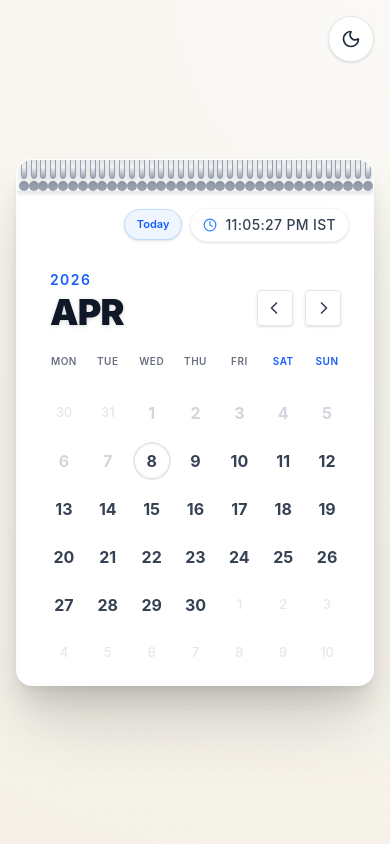
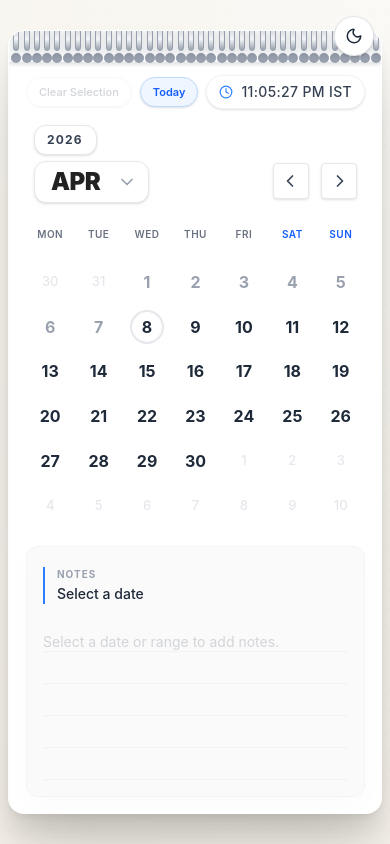
Before and after one commit to realhrishi/takeUforward, a Next.js app: page / in a window 390 px wide. Built offline with nearby package versions, Linux system fonts and the light colour scheme; grey boxes are pictures that could not be loaded.

Commit message:
final updated calander UI/UX

```diff
--- a/src/app/globals.css
+++ b/src/app/globals.css
@@ -32,6 +32,7 @@ body {
   -webkit-font-smoothing: antialiased;
   -moz-osx-font-smoothing: grayscale;
   transition: background-color 0.5s ease, background-image 0.5s ease;
+  overflow: hidden;
 }
 
 html.dark body {
--- a/src/app/page.tsx
+++ b/src/app/page.tsx
@@ -1,8 +1,8 @@
 "use client";
 
-import React, { useState, useEffect } from 'react';
+import React, { useState, useEffect, useRef } from 'react';
 import { HeroPanel } from '../components/Hero/HeroPanel';
-import { CalendarGrid } from '../components/Calendar/CalendarGrid';
+import { CalendarGrid, CalendarGridHandle } from '../components/Calendar/CalendarGrid';
 import { usePersistence } from '../hooks/usePersistence';
 import { SpiralBinding } from '../components/UI/SpiralBinding';
 import { NotesPanel } from '../components/Notes/NotesPanel';
@@ -19,6 +19,7 @@ export default function Home() {
   const [displayedYear, setDisplayedYear] = useState(new Date().getFullYear());
   const [isDarkMode, setIsDarkMode] = usePersistence<boolean>('wall-calendar:theme-dark', false);
 
+  const calendarRef = useRef<CalendarGridHandle>(null);
   const [mounted, setMounted] = useState(false);
 
   useEffect(() => {
@@ -36,55 +37,54 @@ export default function Home() {
 
   if (!mounted) return <div className="min-h-screen bg-transparent" />;
 
-  const isNotesOpen = !!selection.start;
-
   return (
-    <main className="min-h-[100dvh] w-full flex items-center justify-center p-4 sm:p-8 relative">
+    <main className="h-[100dvh] w-full flex items-center justify-center p-2 sm:p-4 relative overflow-hidden">
       {/* Dark Mode Toggle */}
       <button
         onClick={() => setIsDarkMode(!isDarkMode)}
-        className="absolute top-4 sm:top-8 right-4 sm:right-8 p-3 rounded-full bg-white dark:bg-[#2A2622] shadow-sm border border-gray-200 dark:border-[#3A3632] text-gray-800 dark:text-[#EFE7DA] hover:scale-105 transition-all z-50 group"
+        className="absolute top-4 sm:top-6 right-4 sm:right-6 p-2.5 rounded-full bg-white dark:bg-[#2A2622] shadow-sm border border-gray-200 dark:border-[#3A3632] text-gray-800 dark:text-[#EFE7DA] hover:scale-105 transition-all z-50 group"
         aria-label="Toggle Dark Mode"
       >
-        {isDarkMode ? <Sun size={20} className="group-hover:rotate-90 transition-transform duration-300" /> : <Moon size={20} className="group-hover:-rotate-12 transition-transform duration-300" />}
+        {isDarkMode ? <Sun size={18} className="group-hover:rotate-90 transition-transform duration-300" /> : <Moon size={18} className="group-hover:-rotate-12 transition-transform duration-300" />}
       </button>
 
       {/* Main Calendar Card Entity */}
-      <div className="w-full max-w-5xl bg-white dark:bg-[#F5F5F5] rounded-[16px] flex flex-col relative overflow-hidden transition-colors duration-500 shadow-premium dark:shadow-[0_20px_60px_-10px_rgba(0,0,0,0.4)] border border-transparent dark:border-black/5">
+      <div className="w-full max-w-[900px] max-h-[96vh] bg-white dark:bg-[#F5F5F5] rounded-[16px] flex flex-col relative overflow-hidden transition-colors duration-500 shadow-premium dark:shadow-[0_20px_60px_-10px_rgba(0,0,0,0.4)] border border-transparent dark:border-black/5">
 
         {/* Full-width continuous spiral binding at the top */}
         <SpiralBinding />
 
-        <div className="flex flex-col md:flex-row w-full relative z-10 transition-colors duration-500">
+        <div className="flex flex-col md:flex-row w-full flex-1 relative z-10 transition-colors duration-500 h-full max-h-full">
 
-          {/* Left Side: Hero Image Section (40%) */}
-          <div className="w-full md:w-[40%] flex flex-col z-10 bg-white dark:bg-[#F8F8F8] relative">
+          {/* Left Side: Hero Image Section (35%) */}
+          <div className="w-full md:w-[35%] flex flex-col z-10 bg-white dark:bg-[#F8F8F8] relative">
             {/* Subtle dim overlay for the physical paper in dark mode */}
             {isDarkMode && <div className="absolute inset-0 bg-black/[0.03] z-[5] pointer-events-none" />}
             <HeroPanel />
           </div>
 
-          {/* Right Side: Calendar & Notes Container (60%) */}
-          <div className="w-full md:w-[60%] flex flex-col p-6 lg:p-10 bg-white dark:bg-[#EAEAEA] relative shadow-[0_0_30px_rgba(0,0,0,0.03)] dark:shadow-[-5px_0_20px_rgba(0,0,0,0.1)] z-20 md:rounded-l-[12px] border-l border-gray-50 dark:border-[#E0E0E0] transition-colors duration-500">
+          {/* Right Side: Calendar & Notes Container (65%) */}
+          <div className="w-full md:w-[65%] flex flex-col p-4 lg:p-6 lg:px-8 bg-white dark:bg-[#EAEAEA] relative shadow-[0_0_30px_rgba(0,0,0,0.03)] dark:shadow-[-5px_0_20px_rgba(0,0,0,0.1)] z-20 md:rounded-l-[12px] border-l border-gray-50 dark:border-[#E0E0E0] transition-colors duration-500">
 
             {/* Utilities Header: Clock and Selection Reset */}
-            <div className="flex justify-between items-center w-full mb-6 mt-[-8px]">
+            <div className="flex justify-between items-center w-full mb-3 mt-[-4px]">
                <div className="flex items-center">
-                  {selection.start && (
-                    <button
-                      onClick={() => { setSelection({start: null, end: null}); setHoverDate(null); }}
-                      className="px-3 py-1.5 text-[11px] md:text-sm font-medium border border-gray-200 dark:border-[#CCCCCC] rounded-full text-gray-500 dark:text-[#555555] hover:bg-gray-50 dark:hover:bg-[#DDDDDD] hover:text-red-500 dark:hover:text-red-600 transition-colors shadow-sm"
-                    >
-                      Clear Selection
-                    </button>
-                  )}
+                  <button
+                    onClick={() => { setSelection({start: null, end: null}); setHoverDate(null); }}
+                    disabled={!selection.start}
+                    className="px-3 py-1.5 text-[11px] md:text-sm font-medium border border-gray-200 dark:border-[#CCCCCC] rounded-full text-gray-500 dark:text-[#555555] hover:bg-gray-50 dark:hover:bg-[#DDDDDD] hover:text-red-500 dark:hover:text-red-600 transition-colors shadow-sm disabled:opacity-30 disabled:pointer-events-none"
+                  >
+                    Clear Selection
+                  </button>
                </div>
                <div className="flex items-center gap-2 md:gap-3">
                   <button
                     onClick={() => {
                        const d = new Date();
-                       setDisplayedMonth(d.getMonth());
-                       setDisplayedYear(d.getFullYear());
+                       calendarRef.current?.goToMonth(d.getMonth(), d.getFullYear());
+                       const todayStr = d.toISOString().split('T')[0];
+                       setSelection({ start: todayStr, end: null });
+                       setHoverDate(null);
                     }}
                     className="px-3 py-1.5 text-[11px] md:text-sm font-semibold border border-blue-200 dark:border-blue-300 bg-blue-50 dark:bg-blue-100 text-blue-600 dark:text-blue-800 rounded-full hover:bg-blue-100 dark:hover:bg-blue-200 transition-colors shadow-sm"
                   >
@@ -94,8 +94,9 @@ export default function Home() {
                </div>
             </div>
 
-            <div className="w-full transition-all duration-500 flex-1 flex flex-col">
+            <div className="w-full transition-all duration-500 flex-1 flex flex-col min-h-[250px]">
               <CalendarGrid
+                ref={calendarRef}
                 initialMonth={displayedMonth}
                 initialYear={displayedYear}
                 notes={notes}
@@ -108,13 +109,9 @@ export default function Home() {
               />
             </div>
 
-            {/* Slide-in Notes Panel */}
-            <div
-              className={`overflow-hidden transition-all duration-[600ms] ease-[cubic-bezier(0.22,1,0.36,1)] ${
-                isNotesOpen ? 'max-h-[400px] opacity-100 mt-6' : 'max-h-0 opacity-0 mt-0 pt-0'
-              }`}
-            >
-              <div className="flex-1 bg-[#FAFAFA] dark:bg-[#DFDFDF] rounded-[12px] p-5 md:p-6 border border-gray-100 dark:border-[#D5D5D5] shadow-[0_8px_30px_rgb(0,0,0,0.02)] dark:shadow-[0_8px_20px_rgb(0,0,0,0.06)]">
+            {/* Static Notes Panel (No Layout Shift) */}
+            <div className="mt-3 md:mt-4 transition-all duration-500 relative flex-shrink-0">
+              <div className="w-full bg-[#FAFAFA] dark:bg-[#DFDFDF] rounded-[12px] p-4 md:p-5 border border-gray-100 dark:border-[#D5D5D5] shadow-[0_8px_30px_rgb(0,0,0,0.02)] min-h-[160px] md:min-h-[180px]">
                 <NotesPanel
                   notes={notes}
                   setNotes={setNotes}
--- a/src/components/Calendar/CalendarCell.tsx
+++ b/src/components/Calendar/CalendarCell.tsx
@@ -22,8 +22,8 @@ export function CalendarCell({
 
   if (!isCurrentMonth) {
     return (
-      <div className="relative w-full h-10 md:h-12 flex items-center justify-center">
-        <div className="w-8 h-8 md:w-10 md:h-10 flex items-center justify-center text-[13px] md:text-[14px] text-gray-200 dark:text-[#B0B0B0] font-medium select-none pointer-events-none">
+      <div className="relative w-full h-8 md:h-9 flex items-center justify-center">
+        <div className="w-7 h-7 md:w-8 md:h-8 flex items-center justify-center text-[13px] md:text-[14px] text-gray-200 dark:text-[#B0B0B0] font-medium select-none pointer-events-none">
           {format(date, 'd')}
         </div>
       </div>
@@ -33,8 +33,8 @@ export function CalendarCell({
   const isToday = format(new Date(), 'yyyy-MM-dd') === dateStr;
 
   const innerStateClasses = clsx({
-    'text-gray-300 dark:text-[#B0B0B0] cursor-not-allowed': isPast,
-    'text-gray-700 dark:text-[#333333] hover:bg-gray-100 dark:hover:bg-[#DDDDDD] hover:scale-[1.05] hover:shadow-sm hover:z-20': !isPast && !isStart && !isEnd && !isInRange && !isHoverPreview,
+    'text-gray-400 dark:text-[#999999] hover:bg-gray-100 dark:hover:bg-[#DDDDDD] hover:scale-[1.05] hover:shadow-sm hover:z-20': isPast && !isStart && !isEnd && !isInRange && !isHoverPreview,
+    'text-gray-800 dark:text-[#333333] hover:bg-gray-100 dark:hover:bg-[#DDDDDD] hover:scale-[1.05] hover:shadow-sm hover:z-20': !isPast && !isStart && !isEnd && !isInRange && !isHoverPreview,
     'bg-blue-500 text-white shadow-md z-20': isStart || isEnd,
     'text-blue-700 dark:text-blue-800': (isInRange || isHoverPreview) && !isStart && !isEnd,
     'ring-2 ring-gray-200 dark:ring-[#CCCCCC] ring-offset-1 dark:ring-offset-[#EAEAEA]': isToday && !isStart && !isEnd && !isInRange && !isHoverPreview,
@@ -42,13 +42,12 @@ export function CalendarCell({
 
   return (
     <div
-      className="relative w-full h-10 md:h-12 flex items-center justify-center group cursor-pointer"
-      onClick={() => !isPast && onClick(dateStr)}
-      onMouseEnter={() => !isPast && onMouseEnter(dateStr)}
-      title={isPast ? "Past dates cannot be selected" : ""}
+      className="relative w-full h-8 md:h-9 flex items-center justify-center group cursor-pointer"
+      onClick={() => onClick(dateStr)}
+      onMouseEnter={() => onMouseEnter(dateStr)}
       role="gridcell"
       aria-selected={isStart || isEnd || isInRange}
-      aria-disabled={isPast}
+      aria-disabled={false}
     >
       {/* Background connector for range when start or end is selected */}
       {(isInRange || isStart || isEnd || isHoverPreview) && (
@@ -65,7 +64,7 @@ export function CalendarCell({
       )}
 
       {/* Circle Container for hover/active/today states */}
-      <div className={clsx("flex items-center justify-center w-8 h-8 md:w-10 md:h-10 rounded-full transition-all duration-200 ease-out font-bold", innerStateClasses)}>
+      <div className={clsx("flex items-center justify-center w-7 h-7 md:w-8 md:h-8 rounded-full transition-all duration-200 ease-out font-bold", innerStateClasses)}>
         <span>{format(date, 'd')}</span>
 
         {hasNote && (
--- a/src/components/Calendar/CalendarGrid.tsx
+++ b/src/components/Calendar/CalendarGrid.tsx
@@ -1,4 +1,4 @@
-import React, { useEffect, useState, useRef } from 'react';
+import React, { useEffect, useState, useRef, forwardRef, useImperativeHandle } from 'react';
 import { CalendarHeader } from './CalendarHeader';
 import { CalendarCell } from './CalendarCell';
 import { useCalendar } from '../../hooks/useCalendar';
@@ -6,7 +6,7 @@ import { useDateRange } from '../../hooks/useDateRange';
 import { toISODate, isDateInNoteRange } from '../../lib/dateUtils';
 import { Note } from '../../lib/types';
 
-interface CalendarGridProps {
+export interface CalendarGridProps {
   initialMonth?: number;
   initialYear?: number;
   onMonthChange?: (month: number, year: number) => void;
@@ -18,7 +18,11 @@ interface CalendarGridProps {
   hoverDate: string | null;
 }
 
-export function CalendarGrid({
+export interface CalendarGridHandle {
+  goToMonth: (month: number, year: number) => void;
+}
+
+export const CalendarGrid = forwardRef<CalendarGridHandle, CalendarGridProps>(({
   initialMonth = new Date().getMonth(),
   initialYear = new Date().getFullYear(),
   notes,
@@ -28,12 +32,17 @@ export function CalendarGrid({
   onHoverChange,
   onMonthChange,
   hoverDate
-}: CalendarGridProps) {
-  const { currentMonth, currentYear, days, nextMonth, prevMonth } = useCalendar(initialMonth, initialYear);
+}, ref) => {
+  const { currentMonth, currentYear, days, nextMonth, prevMonth, goToMonth } = useCalendar(initialMonth, initialYear);
+
+  useImperativeHandle(ref, () => ({
+    goToMonth
+  }));
 
   useEffect(() => {
     onMonthChange?.(currentMonth, currentYear);
-  }, [currentMonth, currentYear, onMonthChange]);
+  // eslint-disable-next-line react-hooks/exhaustive-deps
+  }, [currentMonth, currentYear]);
 
   const { handleDateClick } = useDateRange(selectionStart, selectionEnd, onSelectionChange);
 
@@ -83,9 +92,12 @@ export function CalendarGrid({
     >
       <CalendarHeader
         monthName={monthNames[currentMonth]}
+        monthIndex={currentMonth}
         year={currentYear}
         onNext={onNext}
         onPrev={onPrev}
+        onMonthSelect={(m) => goToMonth(m, currentYear)}
+        onYearSelect={(y) => goToMonth(currentMonth, y)}
       />
 
       <div
@@ -187,4 +199,6 @@ export function CalendarGrid({
       `}} />
     </div>
   );
-}
+});
+
+CalendarGrid.displayName = 'CalendarGrid';
--- a/src/components/Calendar/CalendarHeader.tsx
+++ b/src/components/Calendar/CalendarHeader.tsx
@@ -1,24 +1,51 @@
 import React from 'react';
-import { ChevronLeft, ChevronRight } from 'lucide-react';
+import { ChevronLeft, ChevronRight, ChevronDown } from 'lucide-react';
 import { IconButton } from '../UI/IconButton';
 
 interface CalendarHeaderProps {
   monthName: string;
+  monthIndex: number;
   year: number;
   onNext: () => void;
   onPrev: () => void;
+  onMonthSelect: (m: number) => void;
+  onYearSelect: (y: number) => void;
 }
 
-export function CalendarHeader({ monthName, year, onNext, onPrev }: CalendarHeaderProps) {
+const generateYears = () => {
+    const start = 1900;
+    const end = 2100;
+    return Array.from({ length: end - start + 1 }, (_, i) => start + i);
+};
+
+const monthNames = [
+  "JAN", "FEB", "MAR", "APR", "MAY", "JUN",
+  "JUL", "AUG", "SEP", "OCT", "NOV", "DEC"
+];
+
+export function CalendarHeader({ monthIndex, year, onNext, onPrev, onMonthSelect, onYearSelect }: CalendarHeaderProps) {
   return (
     <div className="flex justify-between items-end mb-6 relative z-20 w-full px-2">
-      <div className="flex flex-col">
-        <div className="text-blue-600 dark:text-blue-700 font-semibold tracking-widest text-sm md:text-base uppercase mb-1 transition-colors duration-300">
-          {year}
+      <div className="flex flex-col relative group gap-1.5">
+        <select
+           value={year}
+           onChange={(e) => onYearSelect(Number(e.target.value))}
+           className="appearance-none bg-white dark:bg-[#F5F5F5] border border-gray-200 dark:border-[#EAEAEA] text-gray-700 dark:text-[#333333] font-bold tracking-widest text-xs uppercase outline-none cursor-pointer hover:bg-[#F3F4F6] dark:hover:bg-[#EBEBEB] focus:ring-4 focus:ring-blue-100 dark:focus:ring-blue-100/50 rounded-xl px-3 py-1.5 shadow-sm transition-all focus:border-blue-300 w-fit"
+           aria-label="Select Year"
+        >
+           {generateYears().map(y => <option key={y} value={y} className="text-[#222222] bg-white dark:bg-[#F5F5F5] font-sans font-medium">{y}</option>)}
+        </select>
+        <div className="relative flex items-center">
+          <select
+             value={monthIndex}
+             onChange={(e) => onMonthSelect(Number(e.target.value))}
+             className="appearance-none bg-white dark:bg-[#F5F5F5] border border-gray-200 dark:border-[#EAEAEA] text-2xl md:text-3xl font-black text-[#222222] dark:text-[#111111] tracking-tight leading-none drop-shadow-[0_2px_4px_rgba(0,0,0,0.02)] outline-none cursor-pointer hover:bg-[#F3F4F6] dark:hover:bg-[#EBEBEB] focus:ring-4 focus:ring-blue-100 dark:focus:ring-blue-100/50 rounded-xl px-4 py-2 shadow-sm transition-all pr-10"
+             aria-label="Select Month"
+          >
+             {monthNames.map((m, i) => <option key={i} value={i} className="text-[#222222] bg-white dark:bg-[#F5F5F5] font-sans font-semibold text-lg">{m}</option>)}
+          </select>
+          <ChevronDown className="absolute right-3 top-1/2 -translate-y-1/2 w-5 h-5 text-gray-400 dark:text-gray-500 pointer-events-none" />
         </div>
-        <h2 className="text-4xl md:text-5xl font-black text-gray-900 dark:text-[#222222] tracking-tight leading-none drop-shadow-sm dark:drop-shadow-none transition-colors duration-300" aria-live="polite">
-          {monthName}
-        </h2>
       </div>
 
       <div className="flex gap-3 items-center mb-1">
```
